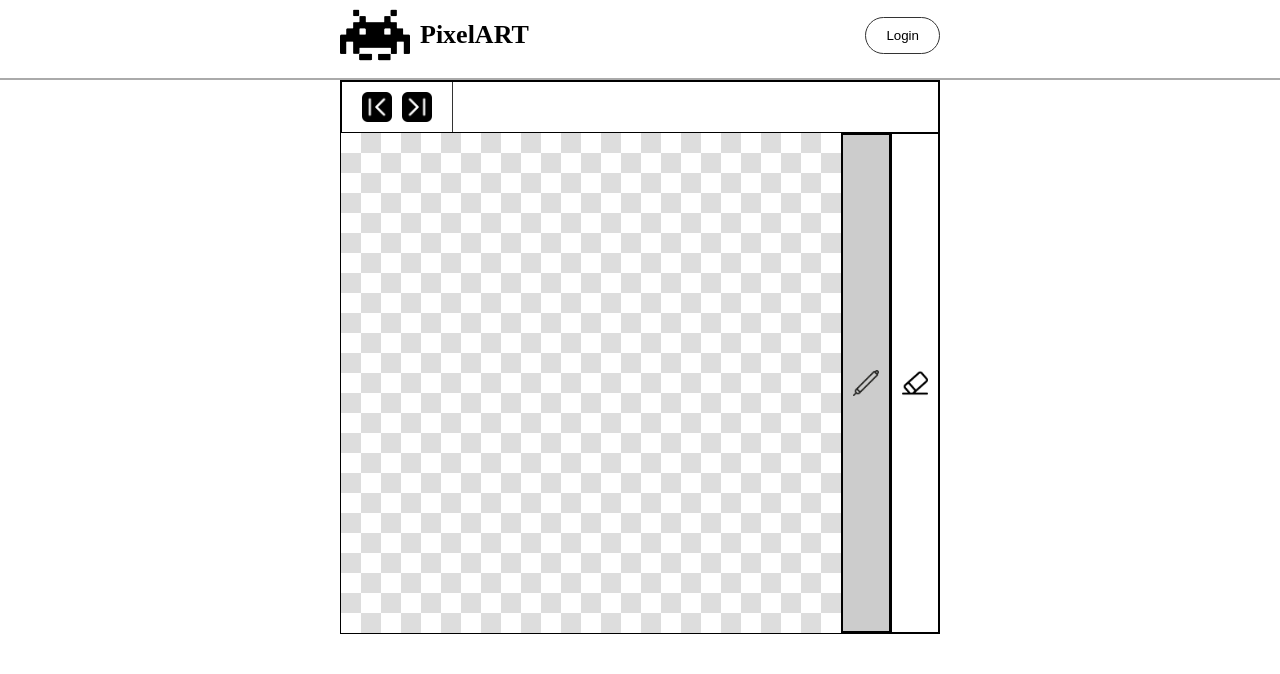
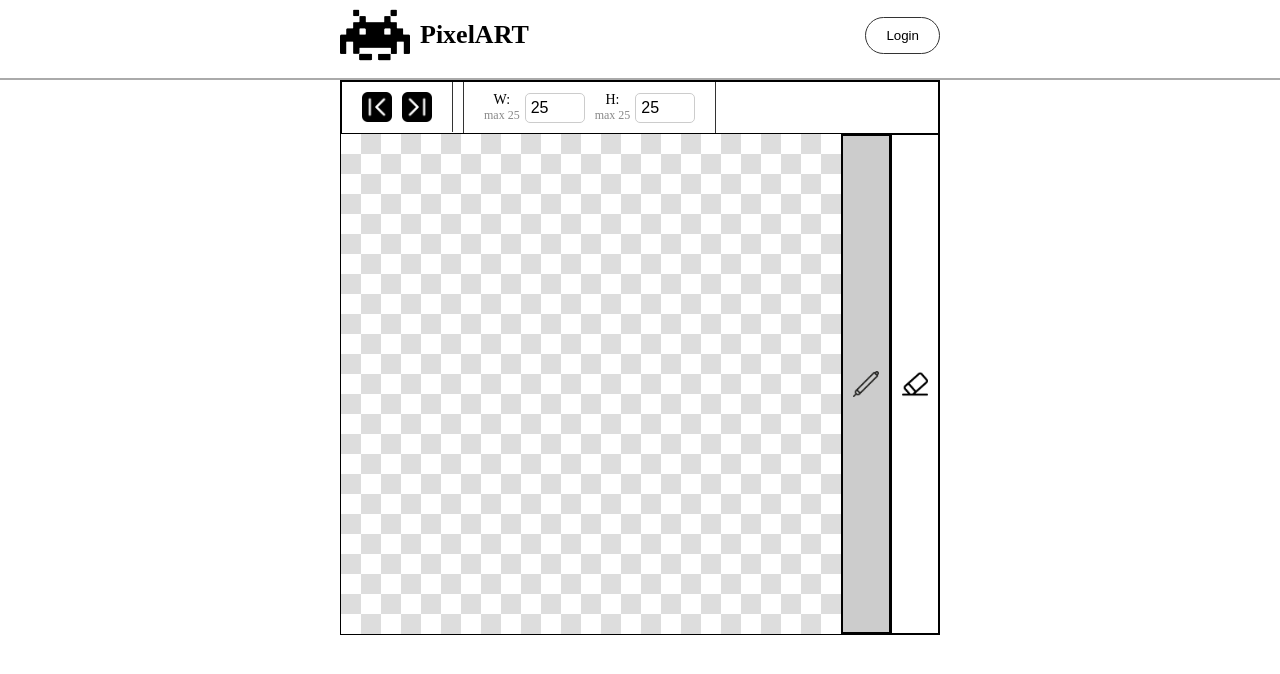
Before and after one commit to Taglat/PixelArt, a React (Vite) app in the folder PixelArt/: page / in a window 1280 px wide. Shown: the top 674 px of the page. Built offline with nearby package versions, Linux system fonts and the light colour scheme.

Commit message:
refactoring size state and sizeInput ui

```diff
--- a/PixelArt/src/App.css
+++ b/PixelArt/src/App.css
@@ -2,8 +2,3 @@ body {
   height: 100vh;
   margin: 0 auto;
 }
-
-.tool {
-  padding: 10px;
-  border: 1px solid #000;
-}
--- a/PixelArt/src/components/art-board/ArtBoard.jsx
+++ b/PixelArt/src/components/art-board/ArtBoard.jsx
@@ -9,36 +9,30 @@ import { Cell } from "./ui/Cell";
 import { ToolsIcons } from "./constants";
 import { Tool } from "./ui/Tool";
 import { StoryButtons } from "./ui/StoryButtons";
+import { SizeInputs } from "./ui/SizeInputs";
 
 export function ArtBoard() {
   const [artBoardState, dispatch] = useReducer(
     artBoardReducer,
     {
-      size: 25,
+      size: {
+        width: 25,
+        height: 25,
+      },
     },
     initArtBoardState,
   );
 
   const { cells, size } = artBoardState;
-  console.log(cells);
-  console.log(size);
-  console.log(artBoardState.tool);
   const gridStyle = {
     display: "grid",
-    gridTemplateColumns: `repeat(${size}, 1fr)`,
-    gridTemplateRows: `repeat(${size}, 1fr)`,
+    gridTemplateColumns: `repeat(${size.width}, 1fr)`,
+    gridTemplateRows: `repeat(${size.height}, 1fr)`,
   };
 
   return (
     <ArtBoardLayout
-      topbar={
-        <div
-          style={{
-            display: "flex",
-            justifyContent: "space-betweenn",
-            alignItems: "center",
-          }}
-        >
+      storyButtons={
         <StoryButtons
           prevHistory={() =>
             dispatch({
@@ -51,8 +45,8 @@ export function ArtBoard() {
             })
           }
         />
-        </div>
       }
+      sizeInputs={<SizeInputs width={size.width} height={size.height} />}
       grid={
         <div style={gridStyle}>
           {cells.map((cell, index) => (
@@ -84,7 +78,7 @@ export function ArtBoard() {
                 tool: tool.name,
               });
             }}
-            selected={artBoardState.tool == tool.name }
+            selected={artBoardState.tool == tool.name}
           />
         );
       })}
--- a/PixelArt/src/components/art-board/model/artBoardReducer.js
+++ b/PixelArt/src/components/art-board/model/artBoardReducer.js
@@ -8,8 +8,11 @@ export const ART_BOARD_STATE_ACTIONS = {
 export const initArtBoardState = ({ size }) => ({
   tool: "pen",
   color: "#000",
-  size: size,
-  cells: new Array(size * size).fill(null),
+  size: {
+    width: size.width,
+    height: size.height,
+  },
+  cells: new Array(size.width * size.height).fill(null),
   history: [],
   future: [],
 });
--- a/PixelArt/src/components/art-board/ui/ArtBoardLayout.jsx
+++ b/PixelArt/src/components/art-board/ui/ArtBoardLayout.jsx
@@ -1,9 +1,11 @@
 import cl from "./ZArtBoardLayout.module.css";
 
-export function ArtBoardLayout({ topbar, grid, tools }) {
+export function ArtBoardLayout({ grid, tools, storyButtons, sizeInputs }) {
   return (
     <div className={cl.container}>
-      <div className={cl.topbar}>{topbar}</div>
+      <div className={cl.topbar}>
+        {storyButtons} {sizeInputs}
+      </div>
       <div className={cl.body}>
         {grid}
         {tools}
--- /dev/null
+++ b/PixelArt/src/components/art-board/ui/SizeInputs.jsx
@@ -0,0 +1,22 @@
+import cl from "./ZSizeInputs.module.css";
+
+export function SizeInputs({width, height}) {
+  return (
+    <div className={cl.container}>
+      <div className={cl.col}>
+        <div className={cl.parametr}>
+          <p className={cl.title}>W:</p>
+          <p className={cl.subtitle}>max 25</p>
+        </div>
+        <input className={cl.input} type="number" min="1" max="25" value={width} />
+      </div>
+      <div className={cl.col}>
+        <div className={cl.parametr}>
+          <p className={cl.title}>H:</p>
+          <p className={cl.subtitle}>max 25</p>
+        </div>
+        <input className={cl.input} type="number" min="1" max="25" value={height} />
+      </div>
+    </div>
+  );
+}
--- a/PixelArt/src/components/art-board/ui/ZArtBoardLayout.module.css
+++ b/PixelArt/src/components/art-board/ui/ZArtBoardLayout.module.css
@@ -1,8 +1,3 @@
-.component {
-  width: 100%;
-  border-bottom: var(--border);
-}
-
 .container {
   margin: 0 auto;
   width: 100%;
--- /dev/null
+++ b/PixelArt/src/components/art-board/ui/ZSizeInputs.module.css
@@ -0,0 +1,61 @@
+.container {
+  display: flex;
+  align-items: center;
+  gap: 10px;
+}
+
+.col {
+  display: flex;
+  align-items: center;
+}
+
+.input {
+  width: 60px;
+  height: 30px;
+  border: 1px solid #ccc;
+  border-radius: 5px;
+  padding: 5px;
+  font-size: 16px;
+}
+
+.input:focus {
+  border-color: #111;
+  outline: none;
+}
+
+.container {
+    display: flex;
+    gap: 10px;
+    border-right: 1px solid #333;
+    border-left: 1px solid #333;
+    height: 100%;
+    padding: 10px 20px 10px 20px;
+}
+
+.btn {
+    display: flex;
+    align-items: center;
+    justify-content: center;
+    padding: 5px 10px;
+    border: 1px solid #333;
+}
+
+.btn:hover {
+    background-color: #ccc;
+}
+
+.parametr {
+    display: flex;
+    flex-direction: column;
+    align-items: center;
+    margin-right: 5px;
+}
+
+.title {
+    font-size: 1.4rem;
+}
+
+.subtitle {
+    font-size: 1.2rem;
+    color: #888;
+}
```
Lines whose indentation alone changed are shown as unchanged.
